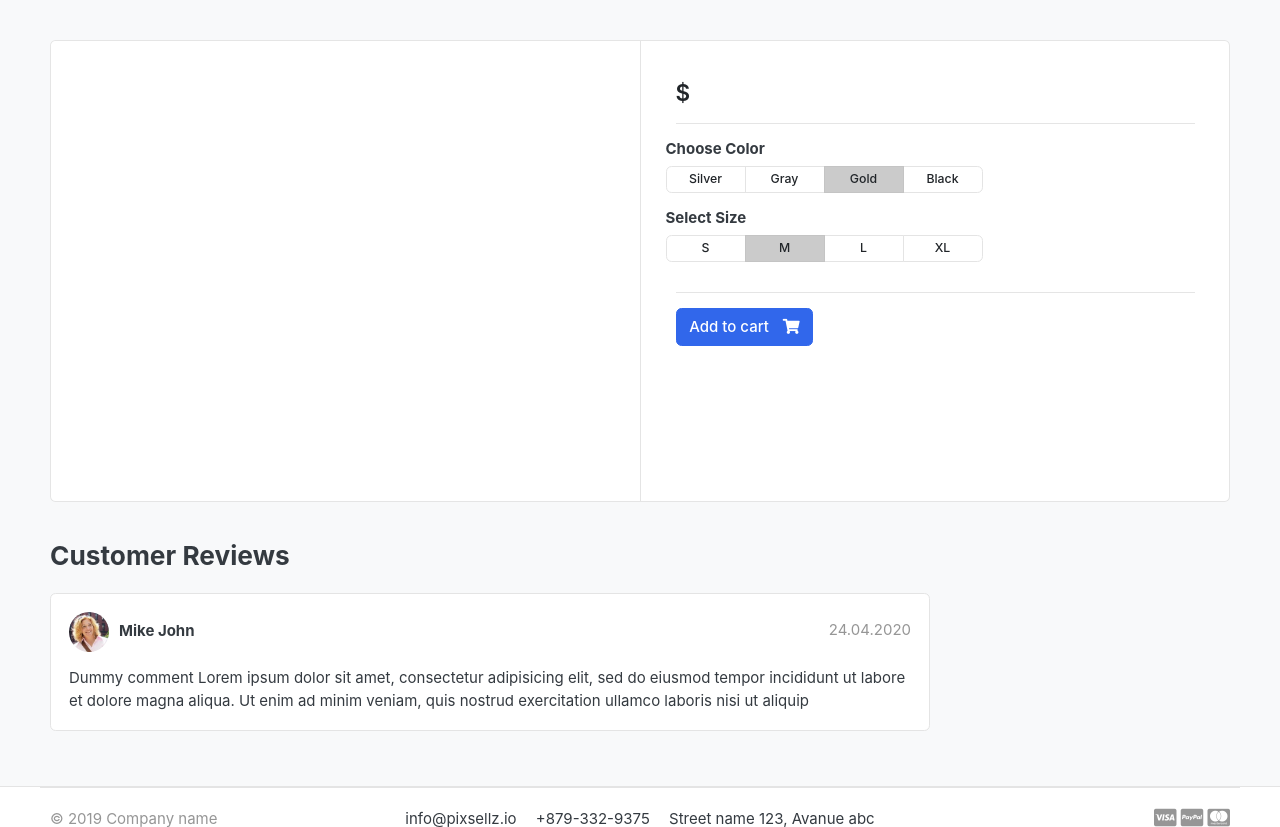
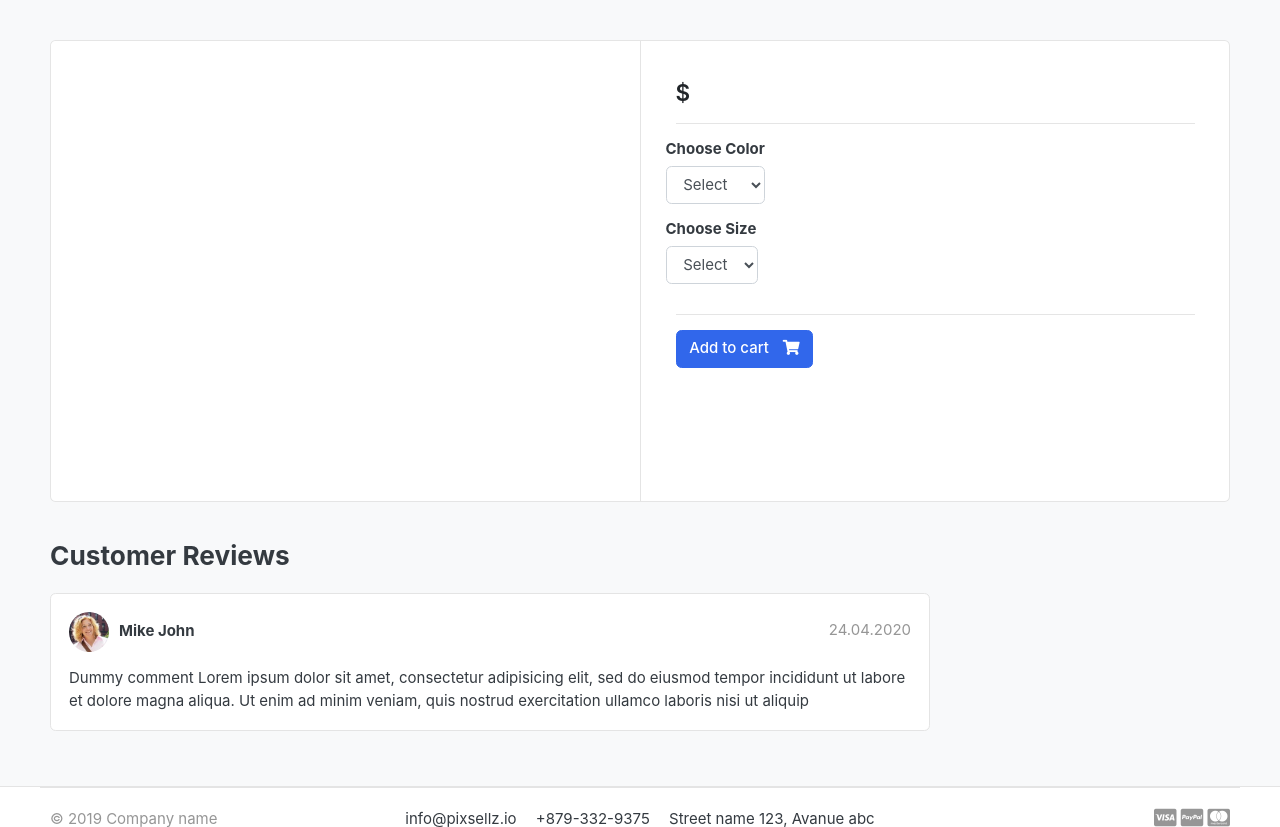
Before and after one commit to Sheharyar123/django_ecommerce_project, a Django app: template templates/core/product_detail.html in a window 1280 px wide. Shown: the part 118-945 px from the top of the page. Run offline with Django 4.2, Linux system fonts and the light colour scheme; the template is opened without the code that fills it, so the values that code supplies are empty; some libraries are stand-ins or nearby versions; some web fonts are replaced.

Commit message:
Add variation functionality in selecting a product

```diff
--- a/cart/models.py
+++ b/cart/models.py
@@ -1,6 +1,5 @@
 from django.db import models
-from django.core.validators import MaxValueValidator, MinValueValidator
-from core.models import Product
+from core.models import Product, Variation
 
 # Create your models here.
 class Cart(models.Model):
@@ -32,10 +31,11 @@ class CartItem(models.Model):
         Product, on_delete=models.CASCADE, related_name="cart_items"
     )
     cart = models.ForeignKey(Cart, on_delete=models.CASCADE, related_name="cart_items")
+    variations = models.ManyToManyField(Variation, blank=True)
     quantity = models.PositiveIntegerField(default=0)
     is_active = models.BooleanField(default=True)
     added_on = models.DateTimeField(auto_now_add=True)
-    updated_on = models.DateTimeField(auto_now=True)
+    modified_on = models.DateTimeField(auto_now=True)
 
     def __str__(self):
         return self.product.name
--- a/cart/urls.py
+++ b/cart/urls.py
@@ -1,12 +1,25 @@
 from django.urls import path
-from .views import CartView, AddToCartView, RemoveSingleFromCartView, RemoveItemFromCartView
+from .views import (
+    CartView,
+    add_to_cart,
+    RemoveSingleFromCartView,
+    RemoveItemFromCartView,
+)
 
 app_name = "cart"
 
 
 urlpatterns = [
     path("", CartView.as_view(), name="cart"),
-    path("<slug:product_slug>/", AddToCartView.as_view(), name="add_to_cart"),
-    path("remove_single/<slug:product_slug>/", RemoveSingleFromCartView.as_view(), name="remove_single_from_cart"),
-    path("remove/<slug:product_slug>/", RemoveItemFromCartView.as_view(), name="remove_from_cart"),
+    path("<slug:product_slug>/", add_to_cart, name="add_to_cart"),
+    path(
+        "remove_single/<slug:product_slug>/",
+        RemoveSingleFromCartView.as_view(),
+        name="remove_single_from_cart",
+    ),
+    path(
+        "remove/<slug:product_slug>/",
+        RemoveItemFromCartView.as_view(),
+        name="remove_from_cart",
+    ),
 ]
--- a/cart/views.py
+++ b/cart/views.py
@@ -1,7 +1,8 @@
+from django.http import HttpResponse
 from django.shortcuts import render, redirect, get_object_or_404
 from django.views.generic import View
 
-from core.models import Product
+from core.models import Product, Variation
 from .models import Cart, CartItem
 
 # Helper function to generate cart id
@@ -19,30 +20,46 @@ class CartView(View):
             cart_items = CartItem.objects.filter(cart=cart, is_active=True)
         except Cart.DoesNotExist:
             cart_items = {}
+            cart = None
         context = {"cart": cart, "cart_items": cart_items}
         return render(request, "cart/cart.html", context)
 
 
-class AddToCartView(View):
-    def get(self, request, *args, **kwargs):
-        product = Product.objects.get(slug=kwargs.get("product_slug"))
+def add_to_cart(request, product_slug):
+    product = Product.objects.get(slug=product_slug)
+    product_variation = []
+    for item in request.POST:
+        key = item
+        value = request.POST.get(key)
         try:
-            cart = Cart.objects.get(cart_id=_cart_id(request))
-        except Cart.DoesNotExist:
-            cart = Cart.objects.create(cart_id=_cart_id(request))
-        cart.save()
+            variation = Variation.objects.get(
+                product=product, category__iexact=key, value__iexact=value
+            )
+            product_variation.append(variation)
+        except:
+            pass
+    try:
+        cart = Cart.objects.get(cart_id=_cart_id(request))
+    except Cart.DoesNotExist:
+        cart = Cart.objects.create(cart_id=_cart_id(request))
+    cart.save()
 
-        try:
-            cart_item = CartItem.objects.get(product=product, cart=cart)
-            cart_item.quantity += 1
-            if cart_item.quantity > product.stock:
-                cart_item.quantity = product.stock
-            cart_item.save()
-        except CartItem.DoesNotExist:
-            cart_item = CartItem.objects.create(product=product, cart=cart, quantity=1)
-            cart_item.save()
-
-        return redirect("cart:cart")
+    try:
+        cart_item = CartItem.objects.get(product=product, cart=cart)
+        if len(product_variation) > 0:
+            for item in product_variation:
+                cart_item.variations.add(item)
+        cart_item.quantity += 1
+        if cart_item.quantity > product.stock:
+            cart_item.quantity = product.stock
+        cart_item.save()
+    except CartItem.DoesNotExist:
+        cart_item = CartItem.objects.create(product=product, cart=cart, quantity=1)
+        if len(product_variation) > 0:
+            for item in product_variation:
+                cart_item.variations.add(item)
+        cart_item.save()
+    return redirect("cart:cart")
 
 
 class RemoveSingleFromCartView(View):
--- a/core/views.py
+++ b/core/views.py
@@ -20,7 +20,7 @@ class ProductListView(ListView):
     model = Product
     template_name = "core/product_list.html"
     context_object_name = "product_list"
-    paginate_by = 2
+    paginate_by = 8
 
     def get_queryset(self):
         category_slug = self.kwargs.get("category_slug")
--- a/templates/core/product_detail.html
+++ b/templates/core/product_detail.html
@@ -15,6 +15,8 @@
 					</article>
 					</aside>
 					<main class="col-md-6 border-left">
+						<form method="POST" action="{% url 'cart:add_to_cart' product.slug %}">
+							{% csrf_token %}
 							<article class="content-body">
 								<h2 class="title">{{ product.name }}</h2>
 
@@ -33,46 +35,24 @@
 								<div class="row">
 									<div class="item-option-select">
 										<h6>Choose Color</h6>
-									<div
-									class="btn-group btn-group-sm btn-group-toggle"
-									data-toggle="buttons"
-									>
-									<label class="btn btn-light">
-										<input type="radio" name="radio_color" /> Silver
-									</label>
-									<label class="btn btn-light">
-										<input type="radio" name="radio_color" /> Gray
-									</label>
-									<label class="btn btn-light active">
-										<input type="radio" name="radio_color checked" /> Gold
-									</label>
-									<label class="btn btn-light">
-										<input type="radio" name="radio_color" /> Black
-									</label>
-									</div>
+										<select class="form-control" name="color" required>
+											<option value="" disabled selected>Select</option>
+											{% for color in product.variation_set.colors %}
+												<option value="{{ color.value|lower }}">{{ color.value|title }}</option>
+											{% endfor %}
+										</select>
 									</div>
 								</div>
 								<!-- row.// -->
 								<div class="row">
 									<div class="item-option-select">
-								<h6>Select Size</h6>
-								<div
-								class="btn-group btn-group-sm btn-group-toggle"
-								data-toggle="buttons"
-								>
-								<label class="btn btn-light">
-									<input type="radio" name="radio_color" /> S
-								</label>
-								<label class="btn btn-light active">
-									<input type="radio" name="radio_color" checked /> M
-								</label>
-								<label class="btn btn-light">
-									<input type="radio" name="radio_color" /> L
-								</label>
-								<label class="btn btn-light">
-									<input type="radio" name="radio_color" /> XL
-								</label>
-								</div>
+										<h6>Choose Size</h6>
+										<select class="form-control" name="size" required>
+											<option value="" disabled selected>Select</option>
+											{% for size in product.variation_set.sizes %}
+												<option value="{{ size.value|lower }}">{{ size.value|title }}</option>
+											{% endfor %}
+										</select>
 									</div>
 								</div>
 								<hr />
@@ -88,12 +68,13 @@
 										<i class="fas fa-eye"></i>
 									</a>
 								{% else %}
-								<a href="{% url 'cart:add_to_cart' product.slug %}" class="btn btn-primary">
+									<button type="submit" class="btn btn-primary">
 										<span class="text">Add to cart</span>
 										<i class="fas fa-shopping-cart"></i>
-								</a>
+									</button>
 								{% endif %}
 							</article>
+						</form>
 					</main>
 				</div>
 			</div>
```
Also changed, not shown: core/admin.py (+12 -2 lines), core/models.py (+24 -1 lines), templates/cart/cart.html (+5 -2 lines), cart/migrations/0002_rename_updated_on_cartitem_modified_on.py (added), cart/migrations/0003_cartitem_variation.py (added), cart/migrations/0004_alter_cartitem_variation.py (added), cart/migrations/0005_rename_variation_cartitem_variations.py (added), core/migrations/0004_rename_updated_on_product_modified_on_variation.py (added). Lines whose indentation alone changed are shown as unchanged.
